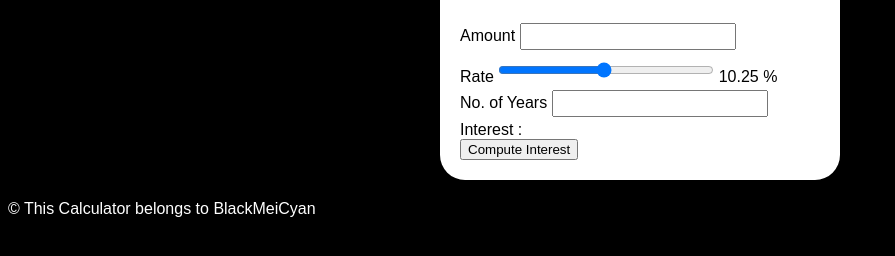
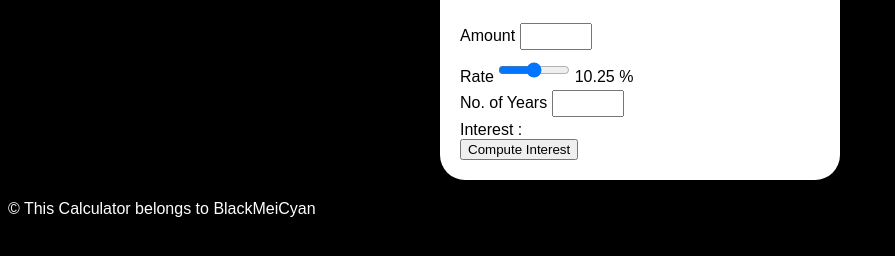
Before and after one commit to blackmeicyan/IBMFinalProject, a plain HTML site: page index.html in a window 1280 px wide. Shown: the part 140-396 px from the top of the page, without its empty margins (0-895 px from the left). Drawn offline with Linux system fonts and the light colour scheme.

Commit message:
Update style.css

```diff
--- a/style.css
+++ b/style.css
@@ -28,8 +28,8 @@ h2 {
 }
 
 input, select, textarea {
-  width: 60%;           /* Fills parent container width */
-  max-width: 70%;       /* Prevents overflow */
+  width: 20%;           /* Fills parent container width */
+  max-width: 30%;       /* Prevents overflow */
   padding: 4px;
   margin: 4px 0;
   box-sizing: border-box; /* Includes padding in the width */
```
